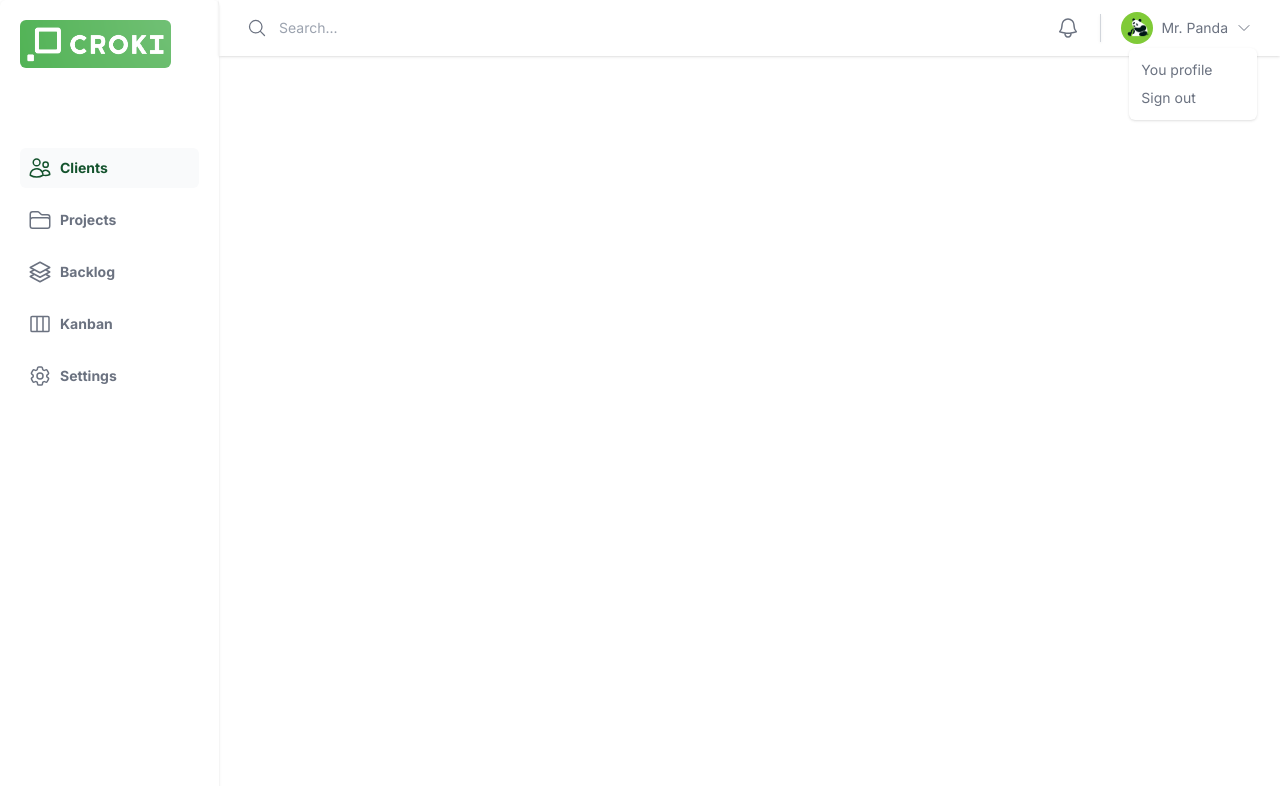
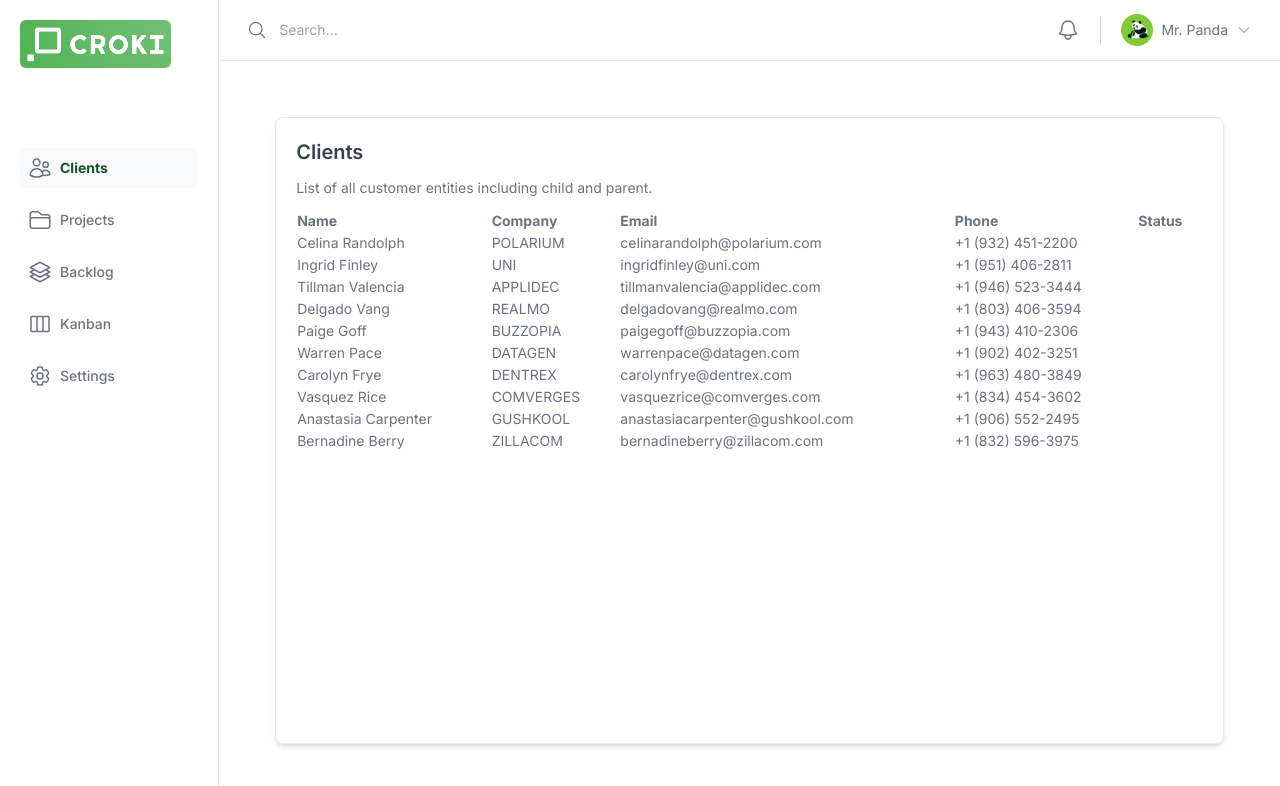
Before and after one commit to jonathan-nobrega/croki-agile, a Next.js app: page /clients in a window 1280 px wide. Shown: the top 786 px of the page. Built offline with nearby package versions, Linux system fonts and the light colour scheme.

Commit message:
add table with seed data

```diff
--- a/app/clients/page.tsx
+++ b/app/clients/page.tsx
@@ -1,6 +1,7 @@
 "use client"
 import { UsersIcon, FolderIcon, Square3Stack3DIcon, ViewColumnsIcon, Cog6ToothIcon, MagnifyingGlassIcon, BellIcon, ChevronDownIcon } from '@heroicons/react/24/outline'
 import { useState } from 'react'
+import seed from '../../seed.json'
 
 const navigation = [
     { name: 'Clients', href: '#', icon: UsersIcon, current: true },
@@ -10,33 +11,39 @@ const navigation = [
     { name: 'Settings', href: '#', icon: Cog6ToothIcon, current: false },
 ]
 
-const currentNavStyle = 'bg-gray-50 text-green-900 border-solid'
-const otherNavStyle = ' hover:bg-gray-50 hover:text-gray-900'
+const tableHeaders = ['Name', 'Company', 'Email', 'Phone', 'Status']
+
+const currentNavStyle = 'font-bold bg-gray-50 text-green-900 border-solid'
+const otherNavStyle = 'font-medium hover:fopnt:semibold hover:bg-gray-50 hover:text-gray-900'
 
 export default function Page() {
-    const [isOpen, setIsOpen] = useState(true)
+    const [isOpen, setIsOpen] = useState(false)
 
     const toggleProfile = () => {
         setIsOpen(!isOpen)
     }
 
+    const openModal = (item: any) => {
+        console.log('clicked! ', item)
+    }
+
     return (
-        <div className="h-screen flex text-sm text-gray-500 bg-white">
-            <nav className='p-5 w-64 rounded-md shadow'>
+        <div className="h-screen w-screen flex text-sm text-gray-500 bg-white">
+            <nav className='p-5 w-64 max-h-full border-r'>
                 <img
                     src='./croki-green.PNG'
                     className='h-12 rounded-md'
                 />
                 <ul className='mt-20 space-y-3'>
                     {navigation.map((item) => (
-                        <li >
+                        <li>
                             <a
                                 key={item.name}
                                 href={item.href}
-                                className={`flex items-center p-2 rounded-md font-bold ${item.current ? currentNavStyle : otherNavStyle}`}
+                                className={`flex items-center p-2 rounded-md transition ease-in-out ${item.current ? currentNavStyle : otherNavStyle}`}
                             >
                                 <item.icon
-                                    className='w-6 h-6 mr-2'
+                                    className='w-6 h-6 mr-2 text-gray-500'
                                 />
                                 {item.name}
                             </a>
@@ -44,9 +51,10 @@ export default function Page() {
                     ))}
                 </ul>
             </nav>
-            <main className='w-full'>
+            <main className='flex flex-col w-full h-full'>
+
                 {/* Search bar*/}
-                <section className=' h-auto w-auto px-7 py-3 flex items-center justify-between shadow'>
+                <section className=' h-16 w-auto px-7 py-3 flex items-center justify-between border-b'>
                     <div className='h-auto flex'>
                         <MagnifyingGlassIcon
                             className='w-5 mr-3'
@@ -81,7 +89,7 @@ export default function Page() {
                             />
                             {isOpen ? (
                                 <ul
-                                    className={`absolute w-32 text-left top-12 p-3 space-y-2 rounded-md bg-white shadow ease-in-out transition-opacity
+                                    className={`absolute w-32 text-left top-12 p-3 space-y-2 rounded-md bg-white shadow transition ease-in-out
                                     ${isOpen ? ' opacity-100' : ' opacity-0'}`}
                                 >
                                     <li><a href='#' className=''>You profile</a></li>
@@ -91,6 +99,41 @@ export default function Page() {
                         </button>
                     </div>
                 </section>
+
+                {/* Main module */}
+                <section
+                    className='flex flex-col h-full p-14 '
+                >
+                    <div className='p-5 space-y-3 border rounded-lg h-full w-full shadow-md'>
+                        <h1 className='text-xl text-gray-700 font-semibold'>Clients</h1>
+                        <p className=''>List of all customer entities including child and parent.</p>
+                        <table className='w-full text-left'>
+                            <thead>
+                                <tr className='w-full'>
+                                    {tableHeaders.map((item, id) => (
+                                        <th key={id}>{item}</th>
+                                    ))}
+                                </tr>
+                            </thead>
+                            <tbody>
+                                {seed.map((item) => (
+                                    <tr
+                                        key={item._id}
+                                        className='w-full'
+                                        onClick={openModal(item)}
+                                    >
+                                        <td>{item.name}</td>
+                                        <td>{item.company}</td>
+                                        <td>{item.email}</td>
+                                        <td>{item.phone}</td>
+                                        <td>{item.isActive}</td>
+                                    </tr>
+                                ))}
+                            </tbody>
+
+                        </table>
+                    </div>
+                </section>
             </main>
         </div >
     )
--- /dev/null
+++ b/seed.json
@@ -0,0 +1,92 @@
+[
+  {
+    "_id": "64750ee7e4ed9038970328b7",
+    "isActive": true,
+    "name": "Celina Randolph",
+    "company": "POLARIUM",
+    "email": "celinarandolph@polarium.com",
+    "phone": "+1 (932) 451-2200",
+    "address": "432 Stryker Street, Enoree, American Samoa, 276"
+  },
+  {
+    "_id": "64750ee7508365255806fdec",
+    "isActive": false,
+    "name": "Ingrid Finley",
+    "company": "UNI",
+    "email": "ingridfinley@uni.com",
+    "phone": "+1 (951) 406-2811",
+    "address": "383 Veronica Place, Rivers, Maryland, 8278"
+  },
+  {
+    "_id": "64750ee7985fbec8ccbb7b10",
+    "isActive": false,
+    "name": "Tillman Valencia",
+    "company": "APPLIDEC",
+    "email": "tillmanvalencia@applidec.com",
+    "phone": "+1 (946) 523-3444",
+    "address": "965 Wyckoff Avenue, Gardiner, Connecticut, 5174"
+  },
+  {
+    "_id": "64750ee7953f64b143431c07",
+    "isActive": true,
+    "name": "Delgado Vang",
+    "company": "REALMO",
+    "email": "delgadovang@realmo.com",
+    "phone": "+1 (803) 406-3594",
+    "address": "872 Garden Street, Malo, North Dakota, 6506"
+  },
+  {
+    "_id": "64750ee72d806b4a7e85c03d",
+    "isActive": true,
+    "name": "Paige Goff",
+    "company": "BUZZOPIA",
+    "email": "paigegoff@buzzopia.com",
+    "phone": "+1 (943) 410-2306",
+    "address": "554 Arkansas Drive, Elliott, Illinois, 6995"
+  },
+  {
+    "_id": "64750ee7abe03135fea3f4d1",
+    "isActive": true,
+    "name": "Warren Pace",
+    "company": "DATAGEN",
+    "email": "warrenpace@datagen.com",
+    "phone": "+1 (902) 402-3251",
+    "address": "306 Clymer Street, Remington, Rhode Island, 7892"
+  },
+  {
+    "_id": "64750ee785c5e005da23eb75",
+    "isActive": false,
+    "name": "Carolyn Frye",
+    "company": "DENTREX",
+    "email": "carolynfrye@dentrex.com",
+    "phone": "+1 (963) 480-3849",
+    "address": "439 Brightwater Avenue, Nadine, Pennsylvania, 8170"
+  },
+  {
+    "_id": "64750ee710ddaaa6ebf6d45b",
+    "isActive": true,
+    "name": "Vasquez Rice",
+    "company": "COMVERGES",
+    "email": "vasquezrice@comverges.com",
+    "phone": "+1 (834) 454-3602",
+    "address": "810 Lawrence Avenue, Smock, Colorado, 6213"
+  },
+  {
+    "_id": "64750ee7809ddb06ae597f08",
+    "isActive": false,
+    "name": "Anastasia Carpenter",
+    "company": "GUSHKOOL",
+    "email": "anastasiacarpenter@gushkool.com",
+    "phone": "+1 (906) 552-2495",
+    "address": "601 Coventry Road, Darlington, Tennessee, 8926"
+  },
+  {
+    "_id": "64750ee776fd7f3dc36e39ae",
+    "isActive": false,
+    "name": "Bernadine Berry",
+    "company": "ZILLACOM",
+    "email": "bernadineberry@zillacom.com",
+    "phone": "+1 (832) 596-3975",
+    "address": "741 Eagle Street, Garfield, Ohio, 4597"
+  }
+]
```
